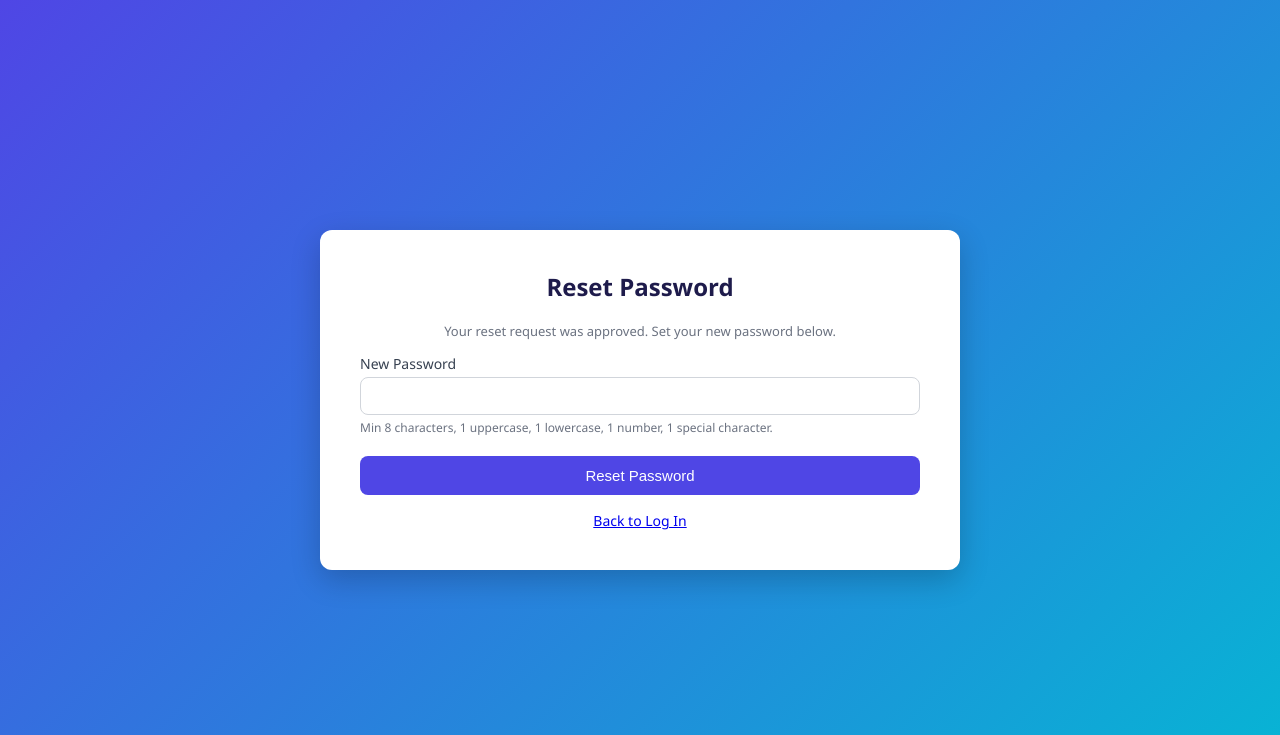
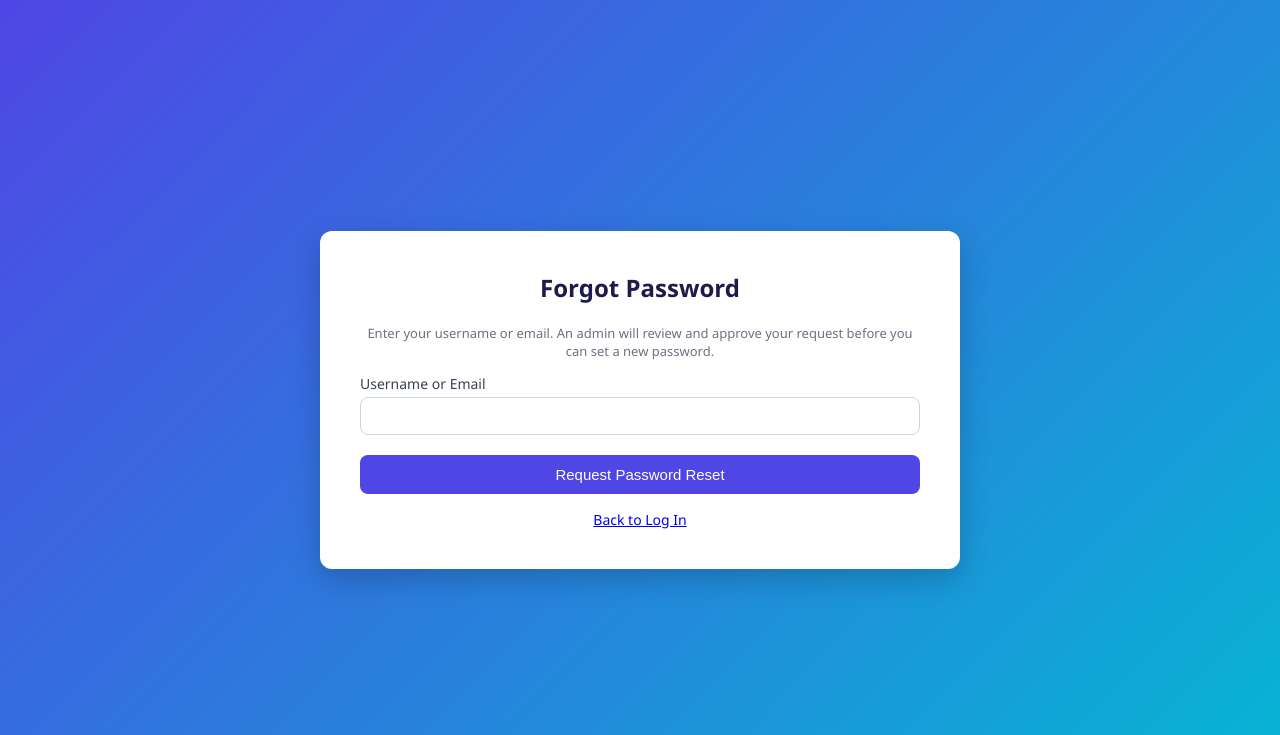
Before and after one commit to 22a21a6157-bit/login-app, a Flask app: page /forgot-password in a window 1280 px wide. Shown: the top 735 px of the page. Run offline with Flask 3, Linux system fonts and the light colour scheme; some libraries are stand-ins or nearby versions.

Commit message:
Update forgot_password.html

```diff
--- a/templates/forgot_password.html
+++ b/templates/forgot_password.html
@@ -1,32 +1,17 @@
 {% extends "base.html" %}
-{% block title %}Reset Password{% endblock %}
+{% block title %}Forgot Password{% endblock %}
 {% block content %}
-<h2>Reset Password</h2>
+<h2>Forgot Password</h2>
+<p style="text-align:center; color:#6b7280; font-size:13px;">
+  Enter your username or email. An admin will review and approve your request
+  before you can set a new password.
+</p>
+<form method="POST">
+  <label for="identifier">Username or Email</label>
+  <input type="text" id="identifier" name="identifier" required>
 
-{% if awaiting_approval %}
-  <div style="text-align:center; padding:20px 10px;">
-    <div style="font-size:36px;">⏳</div>
-    <p style="color:#92400e; font-weight:600; margin-top:10px;">Waiting for admin approval</p>
-    <p style="color:#6b7280; font-size:13px;">
-      Your request has been submitted. Once an admin approves it, come back
-      to this page to set your new password.
-    </p>
-  </div>
-{% else %}
-  <p style="text-align:center; color:#6b7280; font-size:13px;">
-    Your reset request was approved. Set your new password below.
-  </p>
-  <form method="POST">
-    <label for="password">New Password</label>
-    <input type="password" id="password" name="password" required>
-    <div style="font-size:12px; color:#6b7280; margin-top:4px;">
-      Min 8 characters, 1 uppercase, 1 lowercase, 1 number, 1 special character.
-    </div>
-
-    <button type="submit">Reset Password</button>
-  </form>
-{% endif %}
-
+  <button type="submit">Request Password Reset</button>
+</form>
 <div class="switch-link">
   <a href="{{ url_for('login') }}">Back to Log In</a>
 </div>
```
